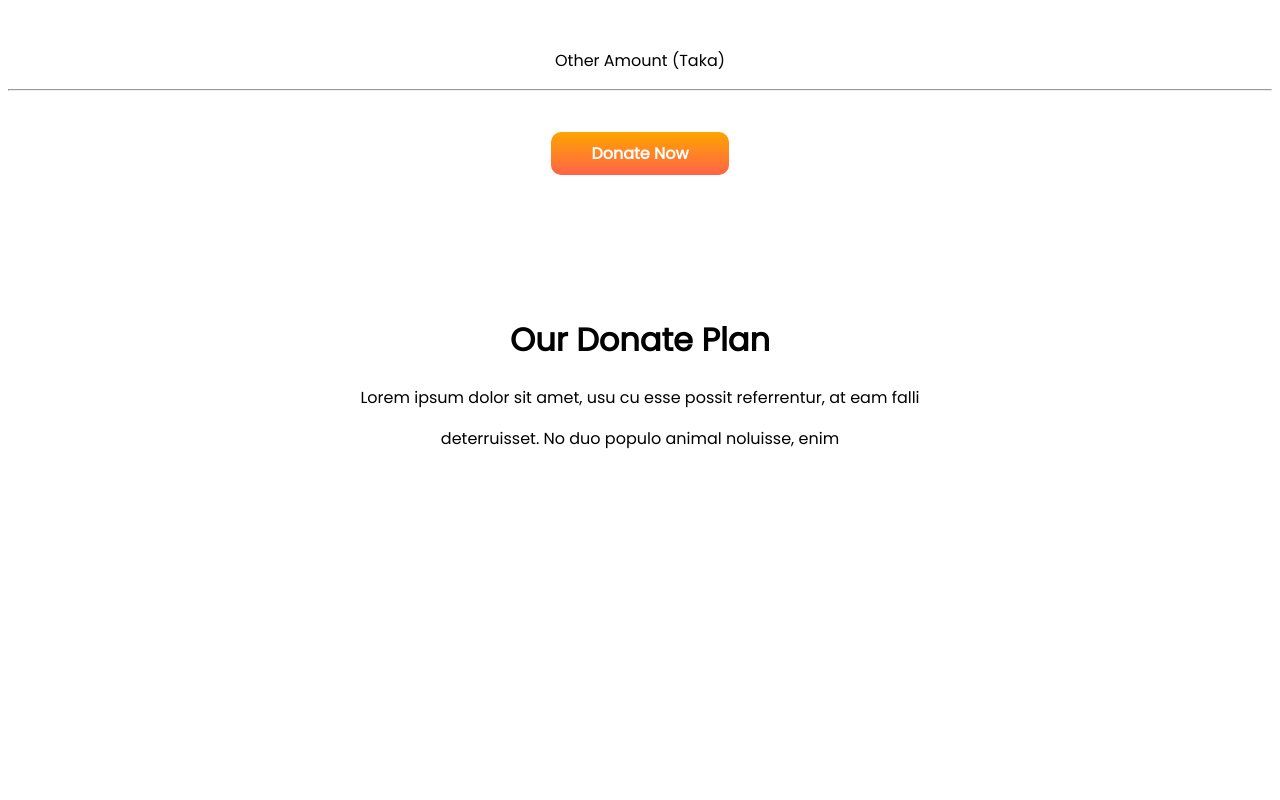
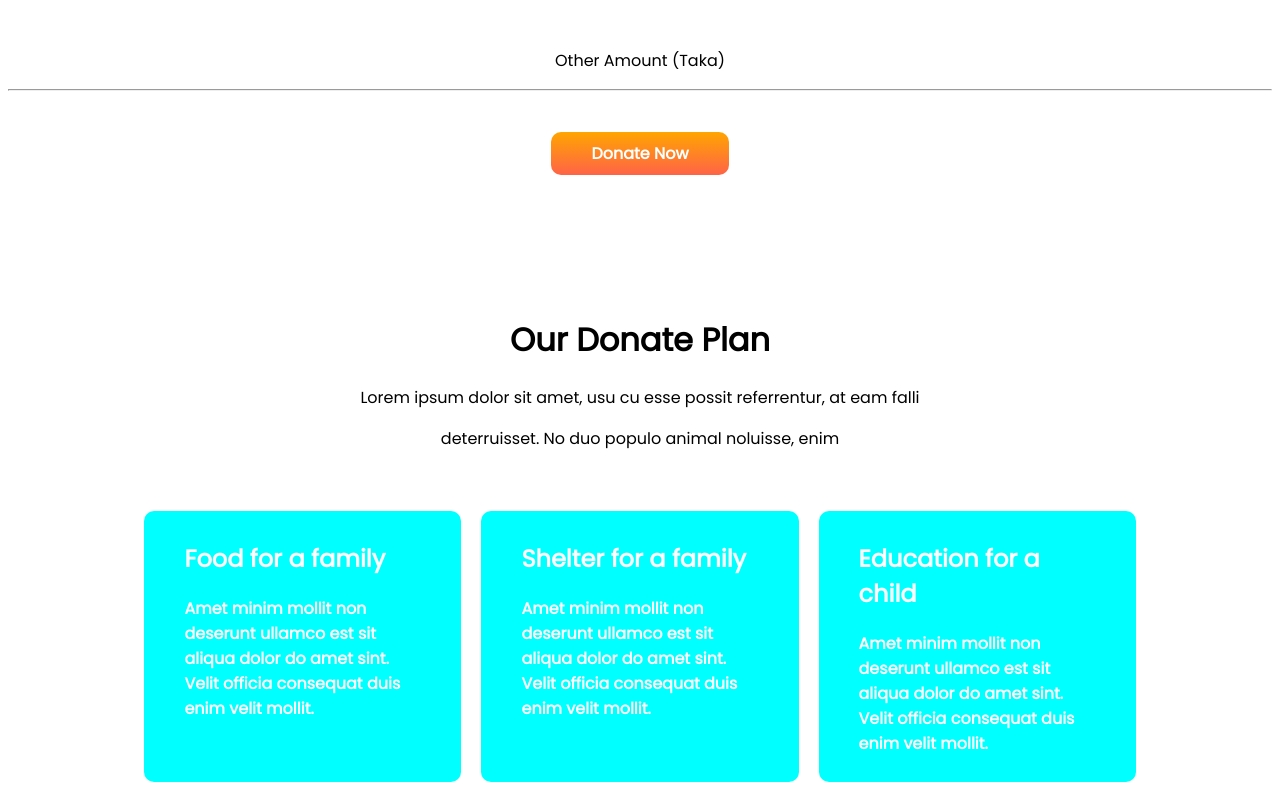
Before and after one commit to Sayeednayeem1/donate-spread-happiness-repo, a plain HTML site: page index.html in a window 1280 px wide. Shown: the part 993-1793 px from the top of the page. Before the commit the page ends 1460 px from the top, so only its background shows below. Drawn offline with Linux system fonts and the light colour scheme.

Commit message:
new update

```diff
--- a/index.html
+++ b/index.html
@@ -52,5 +52,28 @@
        <p>Lorem ipsum dolor sit amet, usu cu esse possit referrentur, at eam falli</p>
        <p>deterruisset. No duo populo animal noluisse, enim</p>
    </div>
+   <div class="food-education-shelter">
+       <div class="class-food-education-shelter" id="food">
+           <h2>Food for a family</h2>
+           <p>Amet minim mollit non deserunt
+            ullamco est sit aliqua dolor do amet
+            sint. Velit officia consequat duis enim
+            velit mollit.</p>
+       </div>
+       <div class="class-food-education-shelter" id="shelter">
+           <h2>Shelter for a family</h2>
+           <p>Amet minim mollit non deserunt
+            ullamco est sit aliqua dolor do amet
+            sint. Velit officia consequat duis enim
+            velit mollit.</p>
+       </div>
+       <div class="class-food-education-shelter" id="education">
+           <h2>Education for a child</h2>
+           <p>Amet minim mollit non deserunt
+            ullamco est sit aliqua dolor do amet
+            sint. Velit officia consequat duis enim
+            velit mollit.</p>
+       </div>
+   </div>
 </body>
 </html>
--- a/style.css
+++ b/style.css
@@ -68,3 +68,19 @@ body{
 #font-weight{
     font-weight: bold;
 }
+.food-education-shelter{
+    display: flex;
+    justify-content: center;
+    padding-left: 10%;
+    padding-right: 10%;
+    margin-top: 50px;
+}
+.class-food-education-shelter{
+    text-decoration: none;
+    background-color: aqua;
+    color: white;
+    font-weight: 700;
+    padding: 10px 40px;
+    margin: 10px;
+    border-radius: 10px;
+}
```
